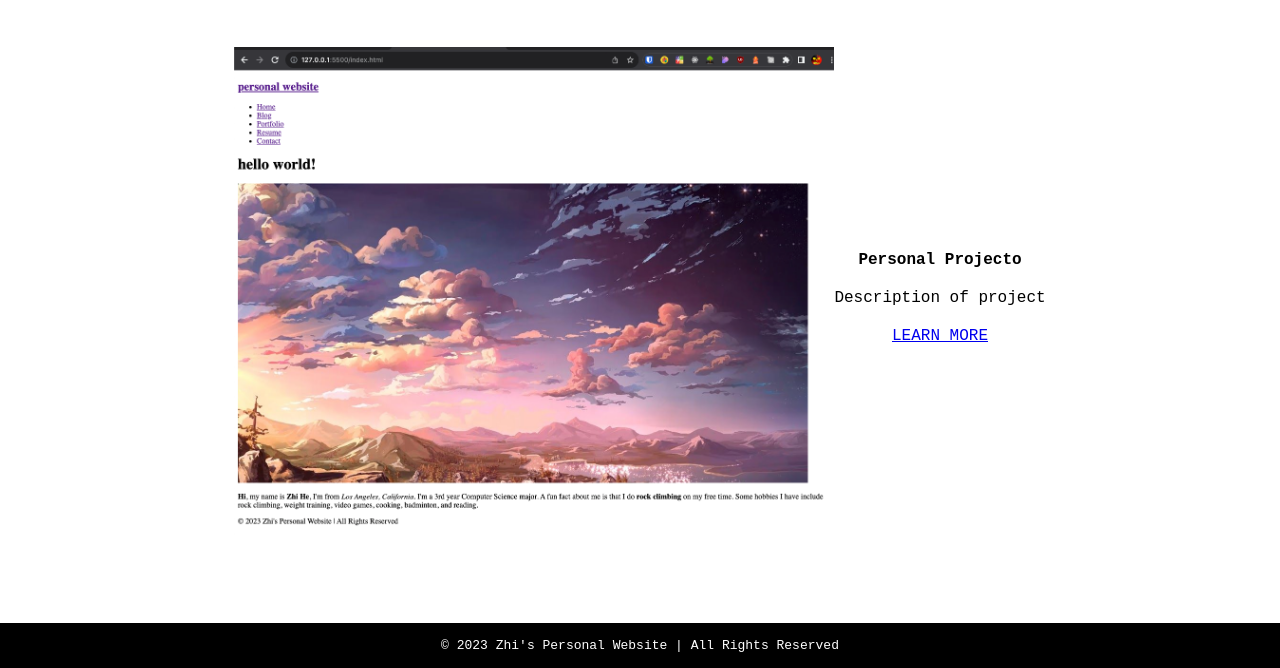
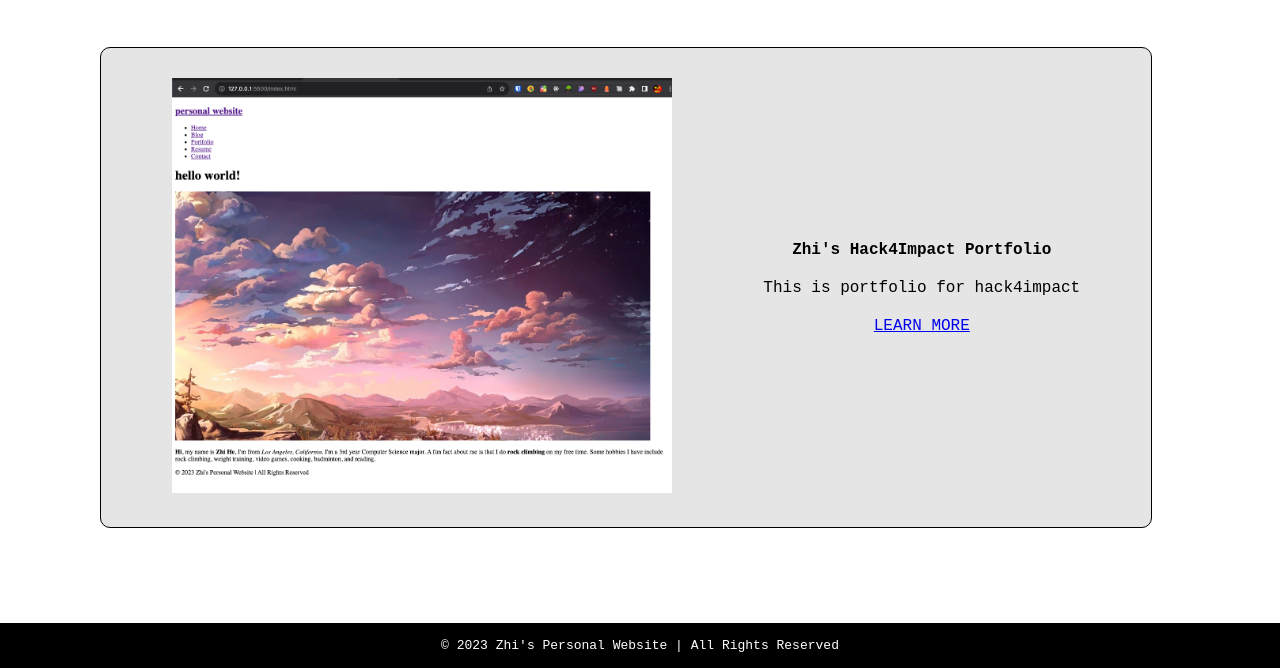
Before and after one commit to Virnirr/zhi.github.io, a plain HTML site: page portfolio.html in a window 1280 px wide. Shown: the part 132-800 px from the top of the page. Drawn offline with Linux system fonts and the light colour scheme.

Commit message:
feat: updated for all pages

```diff
--- a/portfolio.html
+++ b/portfolio.html
@@ -24,8 +24,8 @@
                 <img src="./hack4impact_project.png" alt="">
             </a>
             <div class="project-details-text">
-                <p class="project-name">Personal Projecto</p>
-                <p class="project-description">Description of project</p>
+                <p class="project-name">Zhi's Hack4Impact Portfolio</p>
+                <p class="project-description">This is portfolio for hack4impact</p>
                 <a href="index.html">LEARN MORE</a>
             </div>
         </div>
--- a/styles.css
+++ b/styles.css
@@ -19,6 +19,10 @@ nav {
   padding: 0.8em;
   background-color: black;
   margin-bottom: 2em;
+}
+
+main {
+  margin-bottom: 100px;
 }
 
 nav h1 a {
@@ -78,12 +82,16 @@ nav h1 a:hover {
 /* portfolio css */
 .project-details {
   display: flex;
-  justify-content: center;
-  margin-top: 50px;
+  justify-content: space-around;
+  margin: 50px 10% 10% 100px;
+  padding: 30px;
+  border: 1px solid black;
+  border-radius: 10px;
+  background: rgba(0, 0, 0, 0.1);
 }
 
 .project-details img {
-  width: 600px;
+  width: 500px;
 }
 
 .project-details-text {
@@ -91,6 +99,7 @@ nav h1 a:hover {
   flex-direction: column;
   justify-content: center;
   font-size: 16px;
+  margin-left: 10px;
 }
 
 .project-details-text p {
@@ -116,6 +125,7 @@ main .resume * {
   margin-bottom: 20px;
 }
 
+/* footer  */
 footer {
   position: fixed;
   left: 0px;
@@ -124,6 +134,7 @@ footer {
   background: black;
   color: white;
   padding: 15px;
+  margin-top: 50px;
 }
 
 .entry-title {
@@ -141,8 +152,11 @@ footer {
 
 label {
   display: block;
+  width: 50%;
   margin-bottom: 0.5rem;
   font-weight: bold;
+  text-align: left;
+  margin: 10px auto;
 }
 
 input,
```
